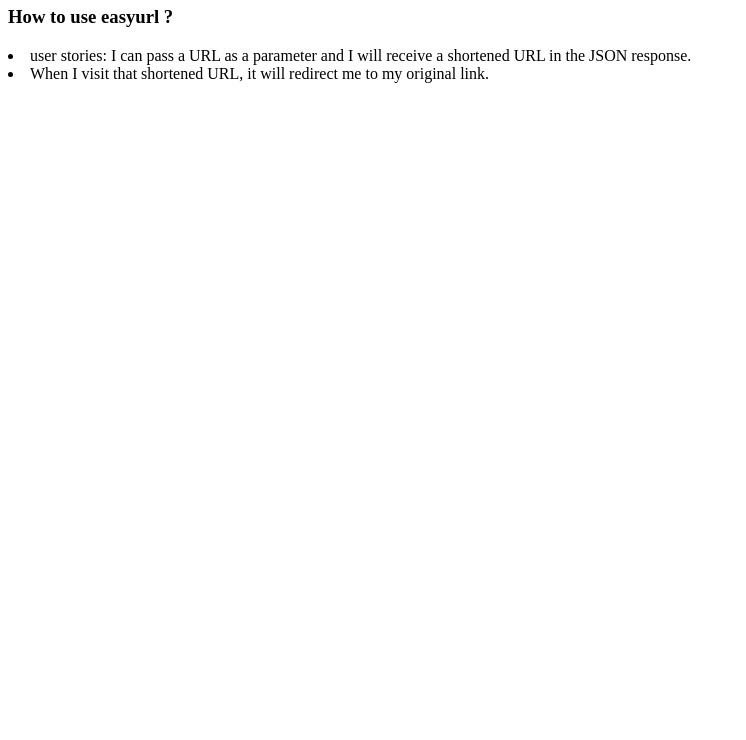
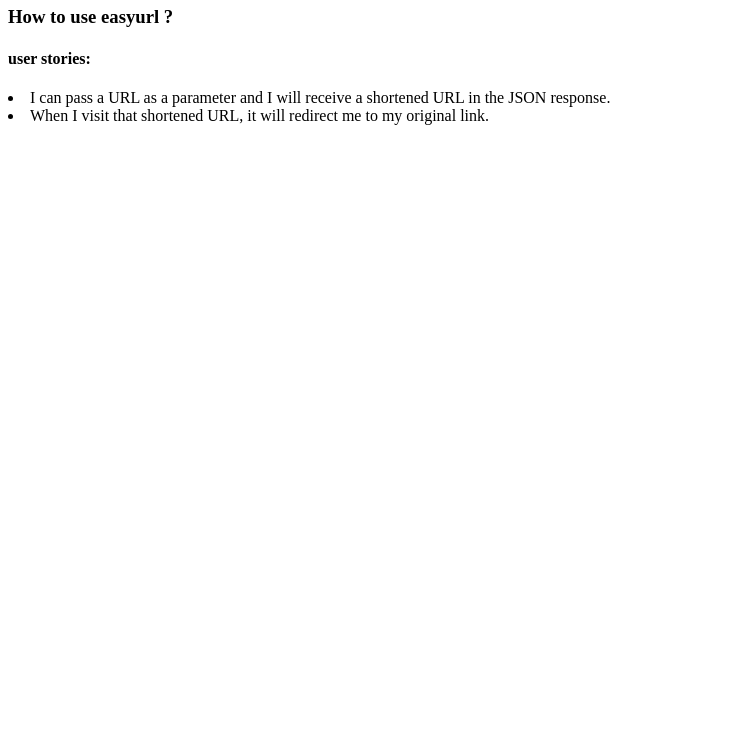
Before and after one commit to Zaizai56/easyurl, a website: page app/public/index.html in a window 1280 px wide. Shown: the part 60-800 px from the top of the page, without its empty margins (0-746 px from the left). Drawn offline with Linux system fonts and the light colour scheme.

Commit message:
correct index

```diff
--- a/app/public/index.html
+++ b/app/public/index.html
@@ -1,4 +1,5 @@
 <h1>easyurl is running !</h1>
 <h3>How to use easyurl ?</h3>
-<li>user stories: I can pass a URL as a parameter and I will receive a shortened URL in the JSON response.</li>
+<h4>user stories:</h4>
+<li>I can pass a URL as a parameter and I will receive a shortened URL in the JSON response.</li>
 <li>When I visit that shortened URL, it will redirect me to my original link.</li>
```
